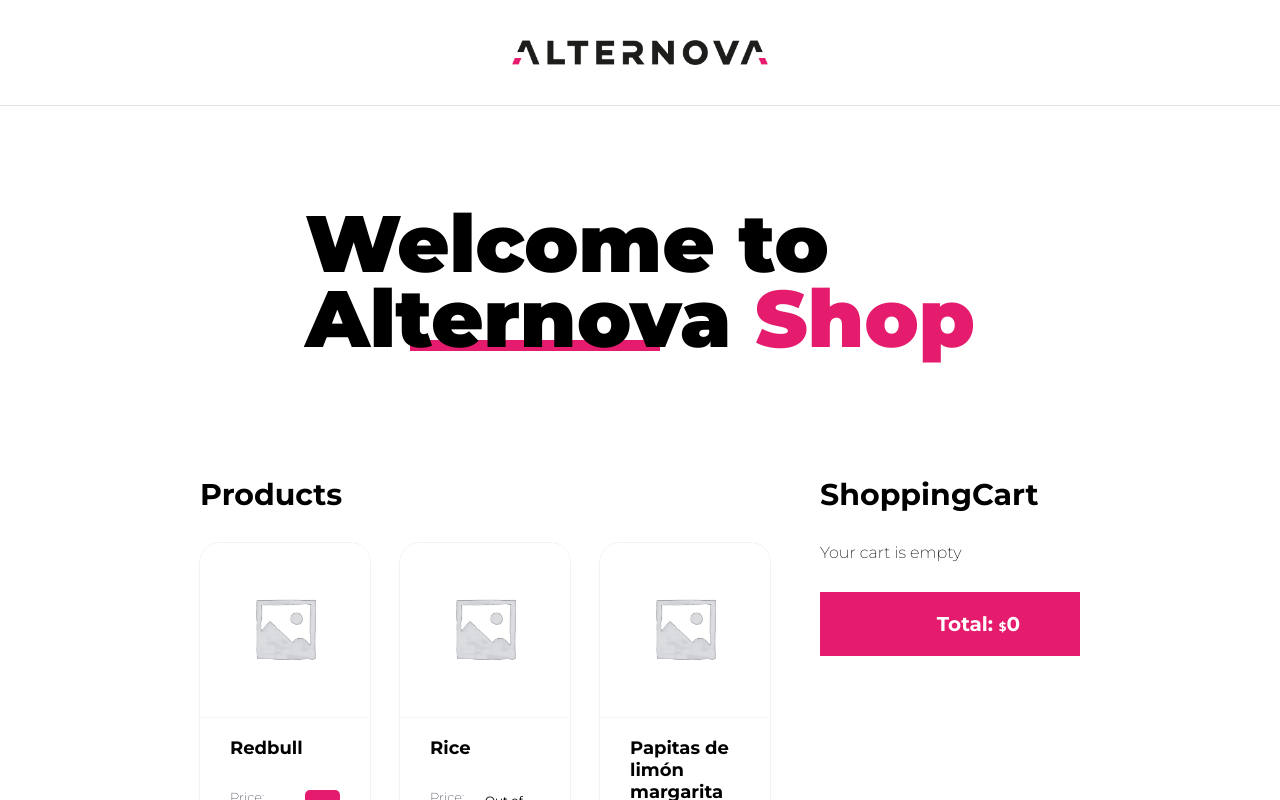
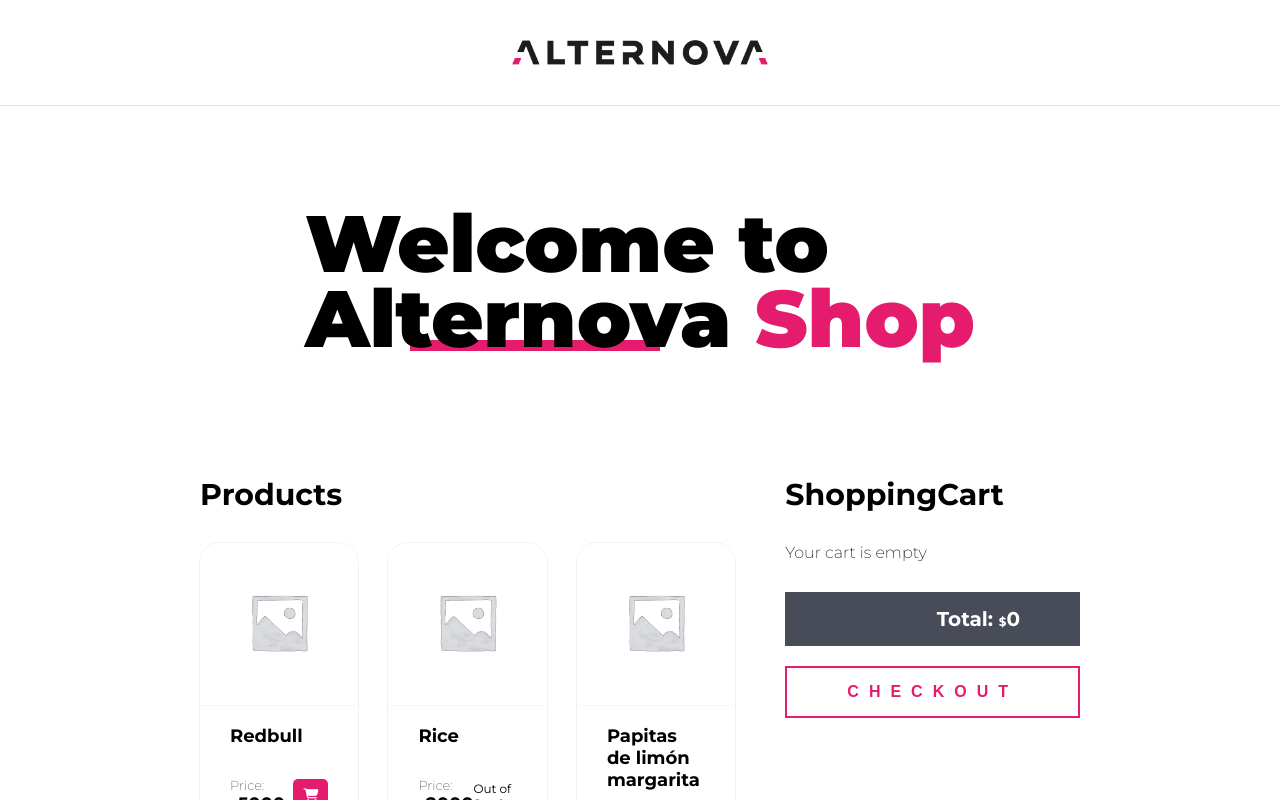
Before and after one commit to JuanCalle94/frontend_alternova, a React (Create React App) app: page / in a window 1280 px wide. Shown: the top 800 px of the page. Built offline with nearby package versions, Linux system fonts and the light colour scheme.

Commit message:
checkout boton funcional

```diff
--- a/package.json
+++ b/package.json
@@ -6,6 +6,7 @@
     "@testing-library/jest-dom": "^5.16.5",
     "@testing-library/react": "^13.4.0",
     "@testing-library/user-event": "^13.5.0",
+    "file-saver": "^2.0.5",
     "node-sass": "^7.0.3",
     "react": "^18.2.0",
     "react-dom": "^18.2.0",
--- a/src/container/ShoppingCart/ShoppingCart.jsx
+++ b/src/container/ShoppingCart/ShoppingCart.jsx
@@ -1,33 +1,50 @@
 import React, { useContext } from "react";
 import { CartContext } from "../../context/CartContext";
 import ProductCart from "../../components/ProductCart/ProductCart";
+import { saveAs } from "file-saver";
 
-import './ShoppingCart.scss';
-
+import "./ShoppingCart.scss";
 
 function ShoppingCart() {
+  const { cartItems, setCartItems } = useContext(CartContext);
+  const total = cartItems.reduce(
+    (previous, current) => previous + current.amount * current.unit_price,
+    0
+  );
 
-  const { cartItems } = useContext(CartContext);
-  const total = cartItems.reduce(
-    (previous,current) => previous + current.amount * current.unit_price,0
-  )
+  const checkout = (event) => {
+    event.preventDefault();
+
+    /*     const cartJson = JSON.stringify(cartItems);
+    const blob = new Blob ([cartJson], {type: "text/plain;charset=utf-8"})
+    saveAs (blob , "prueba.json");
+ */
+    localStorage.clear();
+    setCartItems([]);
+  };
 
   return (
     <>
-    <section className='cart'>
-      <h2 className='title__h2'>ShoppingCart</h2>
+      <section className="cart">
+        <h2 className="title__h2">ShoppingCart</h2>
         <div className="cart__order">
           {cartItems.length === 0 ? (
             <p className="cart__order__empty">Your cart is empty</p>
           ) : (
             <div className="cart__order__products">
-                {cartItems.map((item,index) => {
+              {cartItems.map((item, index) => {
                 return <ProductCart {...item} key={index} />;
               })}
             </div>
           )}
-            <h2>Total: <span className="currency"> $</span>{total}</h2>
+          <h2>
+            Total: <span className="currency"> $</span>
+            {total}
+          </h2>
         </div>
+        <button className="cart__checkout" type="button" onClick={checkout}>
+          <p className="cart__checkout__text">Checkout</p>
+        </button>
       </section>
     </>
   );
--- a/src/container/ShoppingCart/ShoppingCart.scss
+++ b/src/container/ShoppingCart/ShoppingCart.scss
@@ -1,4 +1,6 @@
 .cart {
+    display: flex;
+    flex-direction: column;
 
     @media screen and (min-width: 426px) {
         grid-column: 2/3;
@@ -16,12 +18,12 @@
 
         h2 {
             margin-top: 30px;
-            padding: 20px 60px;
+            padding: 15px 60px;
             text-align: right;
             font-size: 20px;
             font-weight: 700;
             color: var(--white);
-            background-color: var(--magenta-color);
+            background-color: var(--light-greytwo);
 
             .currency {
                 font-size: 12px;
@@ -34,4 +36,31 @@
         flex-direction: column;
         gap: 15px;
     }
+
+    &__checkout {
+        align-self: flex-end;
+        cursor: pointer;
+        background-color: transparent;
+        border: 2px solid var(--magenta-color);
+        margin-top: 20px;
+        padding: 15px 60px;
+        width: 100%;
+
+        &:hover {
+            background-color: var(--magenta-color);
+        }
+
+        &:hover .cart__checkout__text {
+            color: var(--white);
+        }
+
+        &__text {
+            font-size: 16px;
+            color: var(--magenta-color);
+            font-weight: 700;
+            text-transform: uppercase;
+            letter-spacing: 10px;
+            transition: all .2s;
+        }
+    }
 }
--- a/src/context/CartContext.jsx
+++ b/src/context/CartContext.jsx
@@ -59,7 +59,7 @@ export function CartProvider({ children }) {
     };
 
     return (
-        <CartContext.Provider value={{cartItems,addItemToCart,deleteItemInCart}}>
+        <CartContext.Provider value={{cartItems,addItemToCart,deleteItemInCart,setCartItems}}>
             {children}
         </CartContext.Provider>
     )
--- a/src/index.css
+++ b/src/index.css
@@ -3,7 +3,7 @@
 :root {
     --white: #fff;
     --light-grey: #e1e1e1;
-    --light-greytwo: #3d3a50;
+    --light-greytwo: #474c58;
     --dark-gray: #1a1c22;
     --light-magenta: #ffd1e3;
     --magenta-color: #e51c6d;
```
Also changed, not shown: 1 other file (tests, documents, lock files or other folders). Lines whose indentation alone changed are shown as unchanged.
